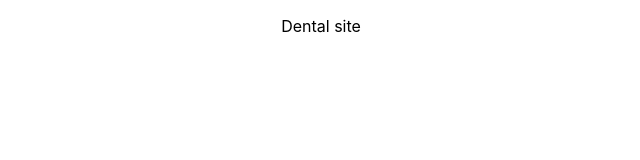
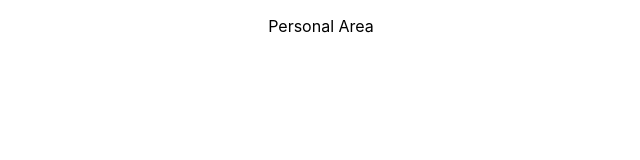
Before and after one commit to yuliaGorGitHub/dental-site, a React (Create React App) app: page /#/personal in a window 1280 px wide. Before the commit this address led to /#/. Shown: the top 160 px of the page, without its empty margins (319-959 px from the left). Built offline with nearby package versions, Linux system fonts and the light colour scheme.

Commit message:
add routing

```diff
--- a/package.json
+++ b/package.json
@@ -8,6 +8,7 @@
     "@testing-library/user-event": "^12.6.0",
     "react": "^17.0.1",
     "react-dom": "^17.0.1",
+    "react-router-dom": "^5.2.0",
     "react-scripts": "4.0.1",
     "web-vitals": "^0.2.4"
   },
--- a/src/App.js
+++ b/src/App.js
@@ -1,10 +1,26 @@
 import logo from './logo.svg';
 import './App.css';
+import PersonalArea from './pages/PersonalArea/PersonalArea';
+import { HashRouter, Switch, Route } from 'react-router-dom';
+import HomePage from './pages/HomePage/HomePage';
+import WorkArea from './pages/WorkArea/WorkArea';
 
 function App() {
   return (
     <div className="App">
-      <p>Dental site</p>
+        <HashRouter>
+          <Switch>
+            <Route exact path="/">
+              <HomePage />
+            </Route>
+            <Route exact path="/personal">
+              <PersonalArea />
+            </Route>
+            <Route exact path="/work">
+              <WorkArea />
+            </Route>
+          </Switch>
+        </HashRouter>
     </div>
   );
 }
--- /dev/null
+++ b/src/pages/HomePage/HomePage.js
@@ -0,0 +1,11 @@
+import "./HomePage.css"
+
+function HomePage ()
+{
+    return(
+        <>
+            <p>Home Page</p>
+        </>
+    )
+}
+export default HomePage;
--- /dev/null
+++ b/src/pages/PersonalArea/PersonalArea.js
@@ -0,0 +1,11 @@
+import "./PersonalArea.css"
+
+function PersonalArea ()
+{
+    return(
+        <>
+            <p>Personal Area</p>
+        </>
+    )
+}
+export default PersonalArea;
--- /dev/null
+++ b/src/pages/WorkArea/WorkArea.js
@@ -0,0 +1,11 @@
+import "./WorkArea.css"
+
+function WorkArea ()
+{
+    return(
+        <>
+            <p>Work Area</p>
+        </>
+    )
+}
+export default WorkArea;
```
Also changed, not shown: src/pages/HomePage/HomePage.css (added), src/pages/PersonalArea/PersonalArea.css (added), src/pages/WorkArea/WorkArea.css (added), 2 other files (tests, documents, lock files or other folders).
